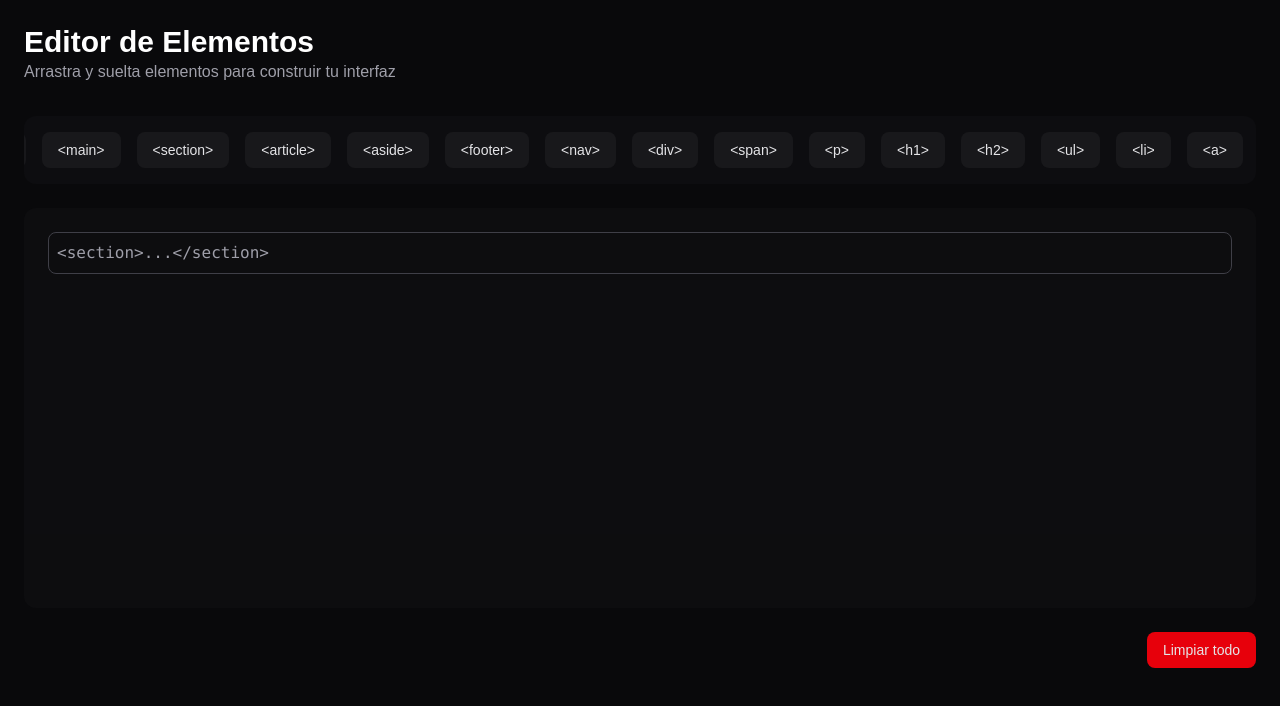
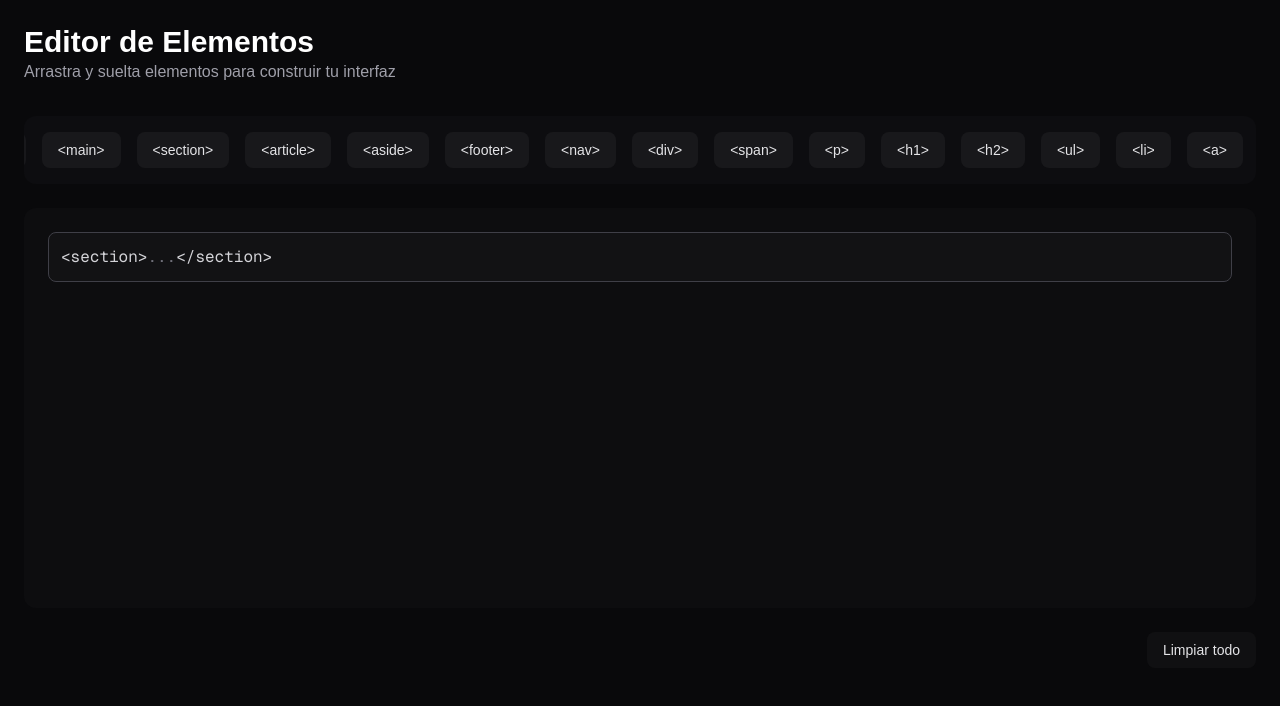
Before and after one commit to GRAMAPHENIA/el-palacio-dom, a Next.js app: page /el-palacio-dom in a window 1280 px wide. Both pictures are taken after a click on the button "<section>". Shown: the top 706 px of the page. Built offline with nearby package versions, Linux system fonts and the light colour scheme.

Commit message:
feat: mejorar la funcionalidad de arrastrar y soltar en el editor de elementos

```diff
--- a/src/app/(routes)/el-palacio-dom/page.tsx
+++ b/src/app/(routes)/el-palacio-dom/page.tsx
@@ -23,7 +23,7 @@ export default function ElPalacioDom() {
         <div className="flex justify-end">
           <button
             onClick={clearStructure}
-            className="px-4 py-2 text-sm text-zinc-200 bg-red-600 hover:bg-red-700 rounded-lg transition"
+            className="px-4 py-2 text-sm text-zinc-200 bg-zinc-900/50 hover:bg-zinc-800 rounded-lg transition cursor-pointer"
           >
             Limpiar todo
           </button>
--- a/src/components/layout/Toolbar.tsx
+++ b/src/components/layout/Toolbar.tsx
@@ -3,6 +3,11 @@
 "use client";
 
 import { HTML_ELEMENTS } from "@/types/elements";
+
+const handleDragStart = (e: React.DragEvent<HTMLButtonElement>, tag: string) => {
+  e.dataTransfer.setData('text/plain', tag);
+  e.dataTransfer.effectAllowed = 'copy';
+};
 
 type Props = {
   onSelect: (element: string) => void;
@@ -15,6 +20,8 @@ export default function Toolbar({ onSelect }: Props) {
         <button
           key={tag}
           onClick={() => onSelect(tag)}
+          draggable
+          onDragStart={(e) => handleDragStart(e, tag)}
           className="flex items-center gap-2 px-4 py-2 text-sm text-zinc-200 bg-zinc-900 rounded-lg hover:bg-zinc-800 cursor-grab active:cursor-grabbing transition"
         >
           {`<${tag}>`}
--- a/src/components/ui/DropZone.tsx
+++ b/src/components/ui/DropZone.tsx
@@ -1,27 +1,53 @@
-// Ruta: src/components/ui/DropZone.tsx
-
 "use client";
 
 import { useBuilder } from "@/features/builder/builderSlice";
 
 export default function DropZone() {
-  const { structure } = useBuilder();
+  const { structure, addElement } = useBuilder();
+
+  const handleDragOver = (e: React.DragEvent<HTMLDivElement>) => {
+    e.preventDefault();
+    e.dataTransfer.dropEffect = 'copy';
+  };
+
+  const handleDrop = (e: React.DragEvent<HTMLDivElement>) => {
+    e.preventDefault();
+    const tag = e.dataTransfer.getData('text/plain');
+    if (tag) {
+      addElement(tag);
+    }
+  };
 
   return (
-    <div className="mt-6 w-full min-h-[400px] bg-zinc-900/30 rounded-xl p-6 text-left">
+    <div
+      className="mt-6 w-full min-h-[400px] bg-zinc-900/30 rounded-xl p-6 text-left"
+      onDragOver={handleDragOver}
+      onDrop={handleDrop}
+    >
       {structure.length === 0 ? (
-        <p className="text-zinc-500">
-          Agregá elementos desde la barra superior.
-        </p>
+        <div className="h-full flex items-center justify-center">
+          <p className="text-zinc-500 text-center">
+            Arrastra y suelta elementos aquí
+            <br />
+            <span className="text-sm text-zinc-600">o haz clic en los botones de arriba</span>
+          </p>
+        </div>
       ) : (
-        structure.map((node) => (
-          <div
-            key={node.id}
-            className="p-2 border border-zinc-700 rounded-lg mb-2"
-          >
-            <code className="text-zinc-400">{`<${node.tag}>...</${node.tag}>`}</code>
-          </div>
-        ))
+        <div className="space-y-2">
+          {structure.map((node) => (
+            <div
+              key={node.id}
+              className="p-3 border border-zinc-700 rounded-lg bg-zinc-900/50 hover:bg-zinc-800/50 transition-colors"
+              draggable
+            >
+              <code className="text-zinc-300 font-mono">
+                {`<${node.tag}>`}
+                <span className="text-zinc-500">...</span>
+                {`</${node.tag}>`}
+              </code>
+            </div>
+          ))}
+        </div>
       )}
     </div>
   );
```
